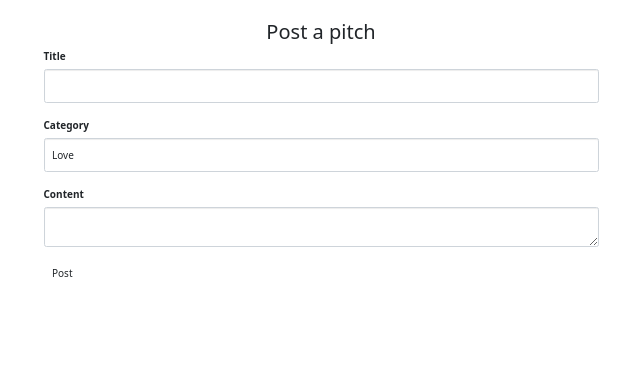
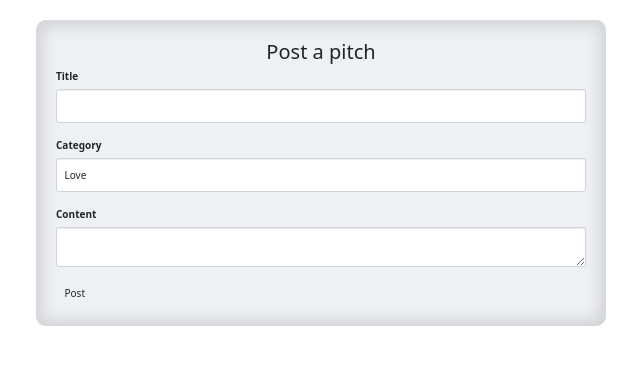
Before and after one commit to Kisavi/One-Minute-Pitch, a Flask app: template app/templates/new_pitch.html in a window 1280 px wide. Shown: the part 62-427 px from the top of the page, without its empty margins (319-959 px from the left). Run offline with Flask 2, Linux system fonts and the light colour scheme; the template is opened without the code that fills it: values that come from a table or form of the project are taken from there, others are empty; parts of the project's set-up code (start-up, migrations or seed data) failed here and were passed over; some libraries are stand-ins or nearby versions.

Commit message:
st- add background color and padding to the pitch post form to push it's content from the edge

```diff
--- a/app/static/css/styles.css
+++ b/app/static/css/styles.css
@@ -4,6 +4,7 @@
     background-color: rgb(245, 245, 245);
 }
 
+/* Home page */
 .homeButtons {
     display: flex;
     justify-content: center;
@@ -23,6 +24,15 @@
              -20px -20px 60px #ffffff;
 }
 
+/* pitch form */
+.pitch-form {
+    padding: 2em;
+    background: #EEF0F4;
+    border-radius: 1em;
+    box-shadow: inset 7px 7px 14px #d4d6d9, inset -7px -7px 14px #d4d6d9;
+}
+
+/* pitch display section */
 .pitch {
     display: flex;
     align-items: center;
@@ -48,6 +58,7 @@
     margin-left: 0.3em;
 }
 
+/* comment section */
 .commentTitle {
     background: rgb(219, 219, 219);
 }
--- a/app/templates/base.html
+++ b/app/templates/base.html
@@ -9,6 +9,7 @@
      {{ super() }}
      <!-- Bootstrap CSS -->
     <link href="https://cdn.jsdelivr.net/npm/bootstrap@5.0.2/dist/css/bootstrap.min.css" rel="stylesheet" integrity="sha384-EVSTQN3/azprG1Anm3QDgpJLIm9Nao0Yz1ztcQTwFspd3yD65VohhpuuCOmLASjC" crossorigin="anonymous">
+    <link rel="stylesheet" href="https://cdn.jsdelivr.net/npm/bootstrap-icons@1.8.1/font/bootstrap-icons.css">
     <!-- font awesome -->
     <link rel="stylesheet" href="https://maxcdn.bootstrapcdn.com/font-awesome/4.4.0/css/font-awesome.min.css">
     <!-- my custom css -->
--- a/app/templates/display_pitch_macro.html
+++ b/app/templates/display_pitch_macro.html
@@ -17,10 +17,10 @@
                         </div>
                         <div class="votes">
                             <div class="upvote">
-                            <a href="/like/{{pitch.id}}"><button class="btn btn-success">Up {{pitch.upvotes.count()}}</button></a>
+                            <a href="/like/{{pitch.id}}"><button class="btn btn-success"><i class="bi bi-hand-thumbs-up"></i> {{pitch.upvotes.count()}}</button></a>
                         </div>
                         <div class="downvote">
-                            <a href="/dislike/{{pitch.id}}"><button class="btn btn-danger">Down {{pitch.downvotes.count()}}</button></a>
+                            <a href="/dislike/{{pitch.id}}"><button class="btn btn-danger"><i class="bi bi-hand-thumbs-down"></i> {{pitch.downvotes.count()}}</button></a>
                         </div>
 
                         </div>
--- a/app/templates/new_pitch.html
+++ b/app/templates/new_pitch.html
@@ -5,7 +5,7 @@
 <div class="container">
     <div class="row">
         <div class="col-md-3"></div>
-     <div class="col-md-6">
+     <div class="col-md-6 pitch-form">
          <h2 class="text-center">Post a pitch</h2>
             {{ wtf.quick_form(form) }}
           </div>
```
Also changed, not shown: app/database.db.
